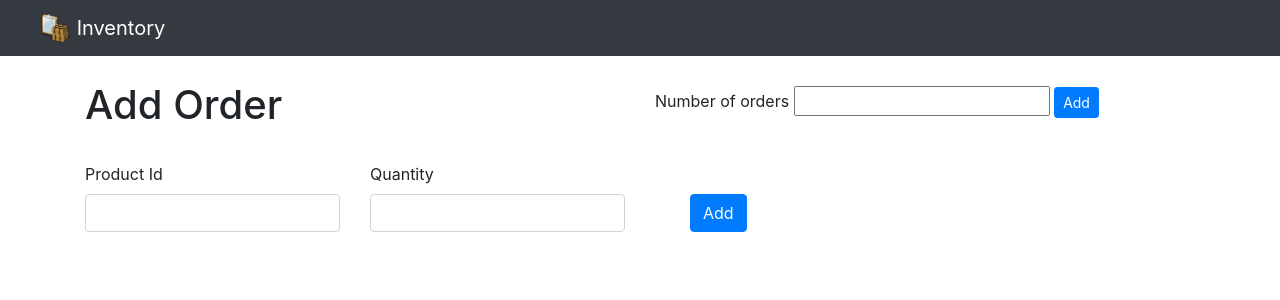
After one commit to bhabalomkar421/Inventory_Management_System, a PHP site: page /Includes/customerAddOrder.php?id=1 in a window 1280 px wide. The commit adds this page. Shown: the top 300 px of the page. Run offline with PHP 8.4, Linux system fonts and the light colour scheme; tables that the repository leaves empty or names only in its code hold one stand-in row (values such as "Sample post").

```diff
--- /dev/null
+++ b/Includes/customerAddOrder.php
@@ -0,0 +1,118 @@
+<?php
+    include('nav.php');
+    if(isset($_GET['id'])){
+        $customer_id = $_GET['id'];
+    }
+
+    ?>
+
+<div class="container" style="margin-top:25px">
+    <div class="row">
+        <div class="col">
+            <h1>Add Order</h1>
+        </div>
+        <div class="col" style="margin-top:5px">
+            <form action = 'newOrders.php' method = POST>
+                Number of orders
+                <input type="text" name = "columns" defaultValue="1" required>
+                <button type="submit" name = "submit_number" class="btn btn-primary btn-sm">Add</button>
+            </form>
+        </div>
+        </span>
+    </div>
+    <?php
+
+        if(isset($_POST['submit_number'])){
+            $number = $_POST['columns'];
+            for ($i=0; $i < $number; $i++) {
+                echo "
+                <form action='customerAddOrder.php' method=POST>
+                    <div class = 'row' style='margin-top:25px'>
+                        <div class='form-group col col-lg-3 col-md-3 col-sm-12 col-xs-12'>
+                            <label for='exampleInputEmail1'>Product Id</label>
+                            <input type='text' class='form-control' name='prod_id$i' id='exampleInput1' aria-describedby='emailHelp' required>
+                        </div>
+                        <div class='form-group col col-lg-3 col-md-3 col-sm-12 col-xs-12'>
+                            <label for='exampleInputPhone1'>Quantity</label>
+                            <input type='number' class='form-control' name='quantity$i' id='exampleInputPhone1' aria-describedby='quantity' required>
+                        </div>
+                        <div class='form-group col col-lg-3 col-md-3 col-sm-12 col-xs-12'>
+                            <button class='btn btn-primary' style='margin-top:32px;margin-left:35px' type='submit' name='submit$i'>Add</button>
+                        </div>
+                    </div>
+                </form>";
+            }
+        ?>
+
+    <?php  }else{  ?>
+            <form action="customerAddOrder.php" method=POST>
+                <div class = "row" style="margin-top:25px">
+                    <input type='hidden' class='form-control' name='cust_id' id='exampleInputName1' aria-describedby='name' value='<?php echo"$customer_id" ?>' required>
+                    <div class="form-group col col-lg-3 col-md-3 col-sm-12 col-xs-12">
+                        <label for="exampleInputEmail1">Product Id</label>
+                        <input type="text" class="form-control" name="prod_id" id="exampleInput1" aria-describedby="emailHelp" required>
+                    </div>
+                    <div class="form-group col col-lg-3 col-md-3 col-sm-12 col-xs-12">
+                        <label for="exampleInputPhone1">Quantity</label>
+                        <input type="number" class="form-control" name="quantity" id="exampleInputPhone1" aria-describedby="quantity" required>
+                    </div>
+                    <div class="form-group col col-lg-3 col-md-3 col-sm-12 col-xs-12">
+                        <button class="btn btn-primary" style="margin-top:32px;margin-left:35px" type="submit" name="submit">Add</button>
+                    </div>
+                </div>
+            </form>
+    <?php  }  ?>
+
+</div>
+
+<?php
+    global $con;
+    if(isset($_POST['submit'])){
+        $customer_id = $_POST['cust_id'];
+        $product_id = $_POST['prod_id'];
+        $quantity = $_POST['quantity'];
+        //product query
+        $product_query = "select * from products where product_id = $product_id";
+        $run_product_query = mysqli_query($con, $product_query);
+        while ($product = mysqli_fetch_array($run_product_query)) {
+            $product_quantity = $product['product_quantity'];
+            $product_price = $product['product_price'];
+        }
+        if($quantity > 0 && $product_quantity > 0){
+
+            $total_amount = $product_price * $quantity;
+            // insert to orders(customer_id, product_id, quantity, total_amount, dateTime)
+            $query = "insert into orders(customer_id, product_id, quantity, total_amount, date_time) values ('$customer_id', '$product_id', '$quantity','$total_amount',NOW())";
+            $run_insert_query = mysqli_query($con, $query);
+
+            //descrease quantity
+            $descrease_quantity = $product_quantity - $quantity;
+            $query_descrease_quan = "UPDATE products SET product_quantity = '$descrease_quantity' WHERE product_id = '$product_id'";
+            if(mysqli_query($con, $query_descrease_quan)){
+                echo ".";
+            } else {
+            echo "Error updating record: " . mysqli_error($con);
+            }
+
+            $sum_query = "SELECT sum(total_amount) as sum_total_amount FROM orders where customer_id = $customer_id";
+            $run_sum_query = mysqli_query($con, $sum_query);
+            while($rows = mysqli_fetch_array($run_sum_query)){
+                $sum_final = $rows['sum_total_amount'];
+            }
+
+            $query_increase_expen = "UPDATE customer SET total_expenditure = '$sum_final' WHERE id = '$customer_id'";
+            if(mysqli_query($con, $query_increase_expen)){
+                echo "<script>window.open('viewOrders.php','_self')</script>";
+            } else {
+            echo "Error updating record: " . mysqli_error($con);
+            }
+
+        }else{
+            echo "Quantity should be greater than 0";
+        }
+    }
+    ?>
+
+<?php
+    include('footer.php');
+    ?>
```
Also changed, not shown: Includes/customerDetails.php (+7 -4 lines), Includes/deleteOrder.php (+35 -4 lines).
